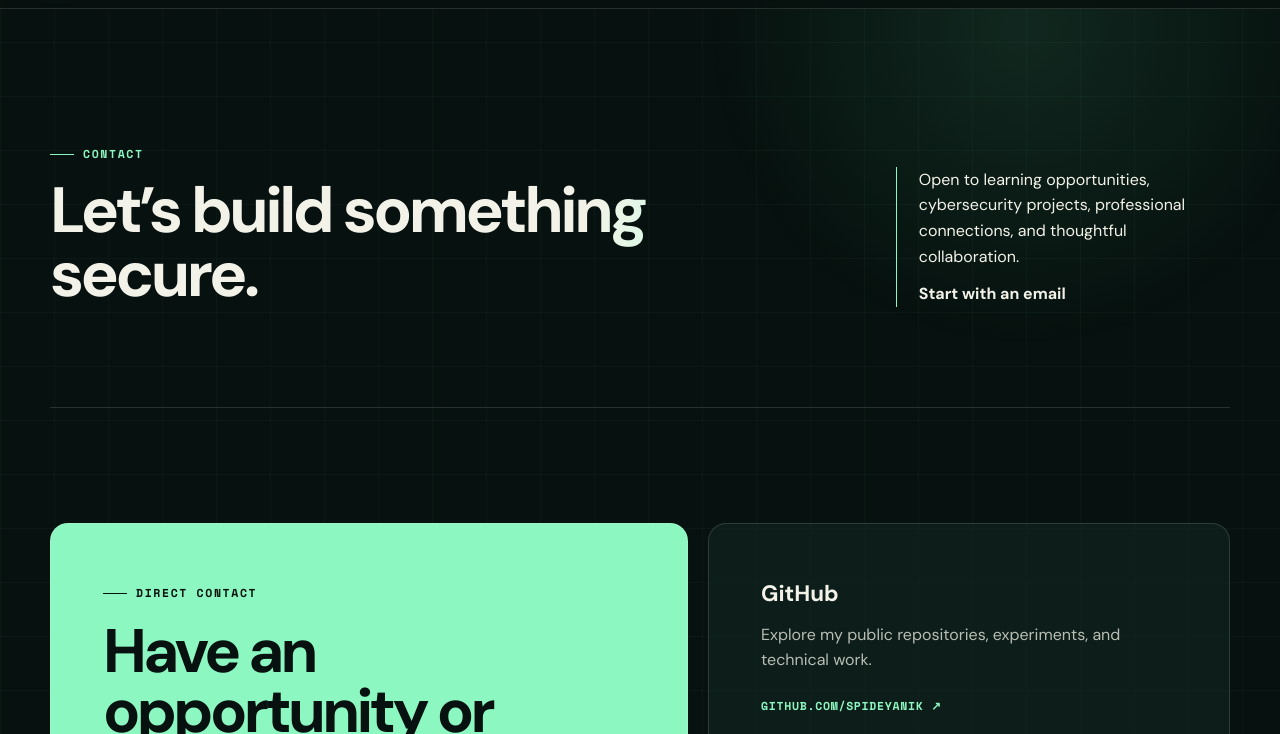
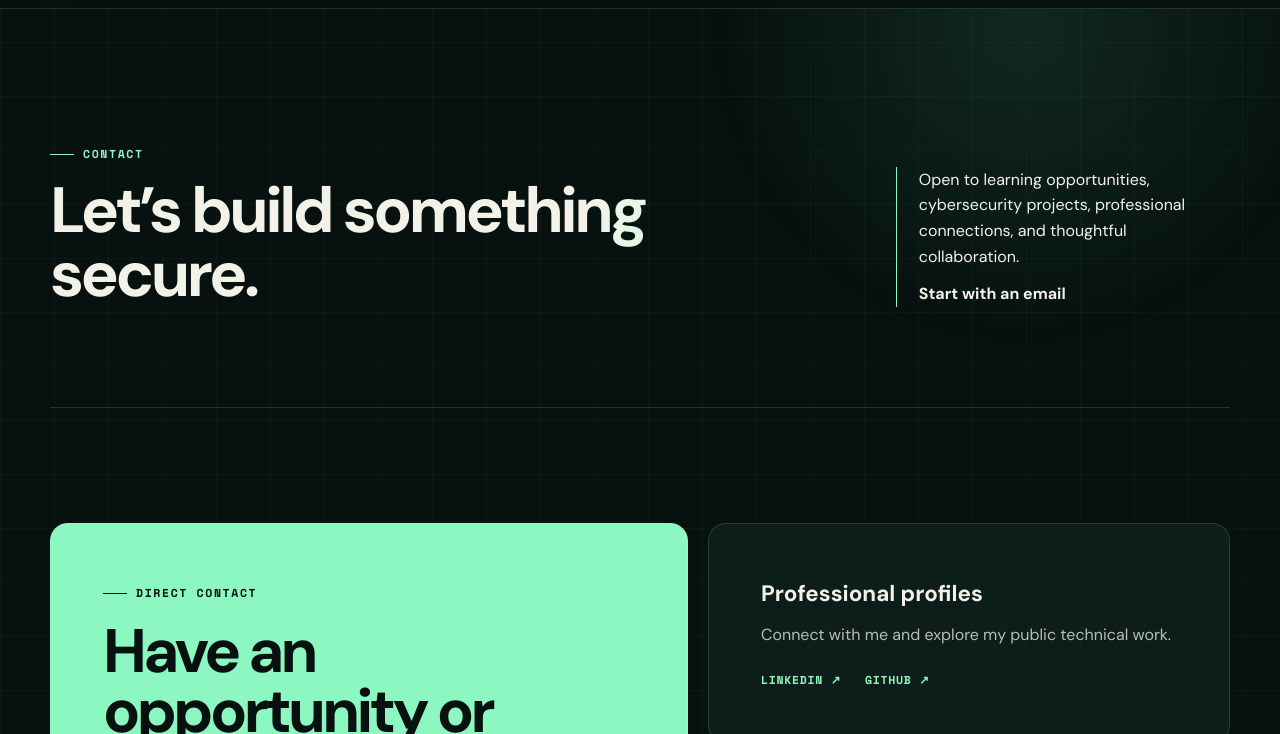
Before and after one commit to spideyanik/anonsec, a plain HTML site: page contact.html in a window 1280 px wide. Shown: the part 66-800 px from the top of the page. Drawn offline with nearby package versions, Linux system fonts and the light colour scheme.

Commit message:
Add LinkedIn profile links

```diff
--- a/contact.html
+++ b/contact.html
@@ -42,9 +42,12 @@
                 </article>
                 <div class="contact-options">
                     <article class="contact-card" data-reveal>
-                        <h3>GitHub</h3>
-                        <p>Explore my public repositories, experiments, and technical work.</p>
-                        <a class="text-link" href="https://github.com/spideyanik" target="_blank" rel="noopener noreferrer">github.com/spideyanik &nearr;</a>
+                        <h3>Professional profiles</h3>
+                        <p>Connect with me and explore my public technical work.</p>
+                        <div class="profile-links">
+                            <a class="text-link" href="https://www.linkedin.com/in/anik-banerjee-84735a32b" target="_blank" rel="noopener noreferrer">LinkedIn &nearr;</a>
+                            <a class="text-link" href="https://github.com/spideyanik" target="_blank" rel="noopener noreferrer">GitHub &nearr;</a>
+                        </div>
                     </article>
                     <article class="contact-card" data-reveal>
                         <h3>Location</h3>
@@ -73,7 +76,7 @@
     <footer class="site-footer">
         <div class="footer-shell">
             <p>&copy; <span data-year></span> Anik Banerjee. Built with intent.</p>
-            <div class="footer-links"><a href="https://github.com/spideyanik" target="_blank" rel="noopener noreferrer">GitHub</a><a href="mailto:banerjeeanik888@gmail.com">Email</a><a href="#main-content">Back to top</a></div>
+            <div class="footer-links"><a href="https://github.com/spideyanik" target="_blank" rel="noopener noreferrer">GitHub</a><a href="https://www.linkedin.com/in/anik-banerjee-84735a32b" target="_blank" rel="noopener noreferrer">LinkedIn</a><a href="mailto:banerjeeanik888@gmail.com">Email</a><a href="#main-content">Back to top</a></div>
         </div>
     </footer>
 </body>
--- a/styles.css
+++ b/styles.css
@@ -1159,6 +1159,12 @@ a {
     margin-top: 24px;
 }
 
+.profile-links {
+    display: flex;
+    flex-wrap: wrap;
+    gap: 12px 24px;
+}
+
 .availability {
     margin-top: 18px;
     display: flex;
```
Also changed, not shown: about.html (+1 -0 lines), certifications.html (+1 -1 lines), education.html (+1 -1 lines), index.html (+1 -0 lines), skills.html (+1 -1 lines).
